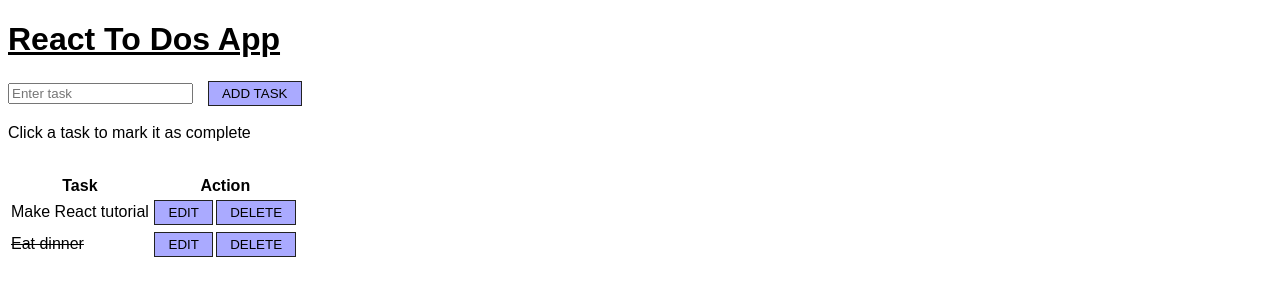
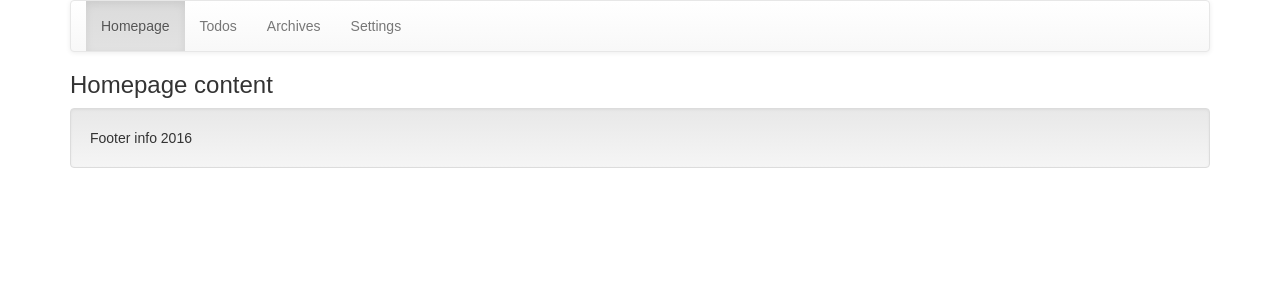
Before and after one commit to sergio-vb/practice-01, a React app: page / in a window 1280 px wide. Built offline with nearby package versions, Linux system fonts and the light colour scheme.

Commit message:
Adding routes and separate pages.

```diff
--- a/index.html
+++ b/index.html
@@ -3,9 +3,30 @@
 <head>
 	<meta charset="UTF-8">
 	<title>React ToDos App</title>
+
+	<!-- Latest compiled and minified CSS -->
+	<link rel="stylesheet" href="https://maxcdn.bootstrapcdn.com/bootstrap/3.3.7/css/bootstrap.min.css" integrity="sha384-BVYiiSIFeK1dGmJRAkycuHAHRg32OmUcww7on3RYdg4Va+PmSTsz/K68vbdEjh4u" crossorigin="anonymous">
+
+	<!-- Optional theme -->
+	<link rel="stylesheet" href="https://maxcdn.bootstrapcdn.com/bootstrap/3.3.7/css/bootstrap-theme.min.css" integrity="sha384-rHyoN1iRsVXV4nD0JutlnGaslCJuC7uwjduW9SVrLvRYooPp2bWYgmgJQIXwl/Sp" crossorigin="anonymous">
+
+
 </head>
 <body>
 	<div id="app"></div>
+
+
+
+	<script
+		src="https://code.jquery.com/jquery-1.12.4.min.js"
+		integrity="sha256-ZosEbRLbNQzLpnKIkEdrPv7lOy9C27hHQ+Xp8a4MxAQ="
+		crossorigin="anonymous"></script>
+
+	<!-- Latest compiled and minified JavaScript -->
+	<script src="https://maxcdn.bootstrapcdn.com/bootstrap/3.3.7/js/bootstrap.min.js" integrity="sha384-Tc5IQib027qvyjSMfHjOMaLkfuWVxZxUPnCJA7l2mCWNIpG9mGCD8wGNIcPD7Txa" crossorigin="anonymous"></script>
+
+
+
 	<script src="bundle.js"></script>
 
 	<style>
--- a/package.json
+++ b/package.json
@@ -1,5 +1,5 @@
 {
-  "name": "react-to-dos",
+  "name": "practice-01",
   "version": "1.0.0",
   "description": "",
   "main": "index.js",
--- a/src/components/App.js
+++ /dev/null
@@ -1,11 +0,0 @@
-import React from 'react';
-
-export default class App extends React.Component{
-
-	render(){
-		const message = "ola ke ase?";
-		return (
-			<h1>Hello World! Message: {message}</h1>
-		);
-	}
-}
--- /dev/null
+++ b/src/components/global-nav.js
@@ -0,0 +1,28 @@
+import React from 'react';
+import { Link } from 'react-router';
+
+export default class GlobalNav extends React.Component{
+	render(){
+		console.log(this.props);
+		const { location } = this.props;
+		const homepageClass = location.pathname === "/" ? "active" : "";
+		const todosClass = location.pathname.match(/^\/todos/) ? "active" : "";
+		const archivesClass = location.pathname.match(/^\/archives/) ? "active" : "";
+		const settingsClass = location.pathname.match(/^\/settings/) ? "active" : "";
+
+		return (
+			<nav className="navbar navbar-default">
+				<div className="container-fluid">
+
+					<ul className="nav navbar-nav">
+						<li className={homepageClass}><Link to="/">Homepage</Link></li>
+						<li className={todosClass}><Link to="todos">Todos</Link></li>
+						<li className={archivesClass}><Link to="archives">Archives</Link></li>
+						<li className={settingsClass}><Link to="settings">Settings</Link></li>
+					</ul>
+
+				</div>
+			</nav>
+		)
+	}
+}
--- a/src/index.js
+++ b/src/index.js
@@ -1,11 +1,20 @@
 import React from 'react';
 import { render } from 'react-dom';
 import { Router, Route, IndexRoute, hashHistory } from 'react-router';
-import App from 'components/App';
-import App2 from 'components/App2';
+
+import App from 'pages/App';
+import Homepage from 'pages/Homepage';
+import Archives from 'pages/Archives';
+import Settings from 'pages/Settings';
+import Todos from 'pages/Todos';
 
 render(
 	<Router history={hashHistory}>
-		<Route path="/" component={App2}></Route>
+		<Route path="/" component={App}>
+			<IndexRoute component={Homepage}></IndexRoute>
+			<Route path="todos" component={Todos}></Route>
+			<Route path="archives(/:article)" component={Archives}></Route>
+			<Route path="settings" component={Settings}></Route>
+		</Route>
 	</Router>,
 document.getElementById('app'));
--- /dev/null
+++ b/src/pages/App.js
@@ -0,0 +1,28 @@
+import React from 'react';
+import GlobalNav from '../components/global-nav';
+
+export default class App extends React.Component{
+
+	navigate(){
+		this.props.history.pushState(null, "/");
+		/* pushState can be replaced with replaceState, doesn't get history arrows */
+		/* Can be used as onClick={this.navigate.bind(this)} */
+	}
+	render(){
+		return (
+
+			<div className="container">
+
+				<GlobalNav location={this.props.location} />
+
+
+				<div>{this.props.children}</div>
+
+
+				<footer className="well">Footer info 2016</footer>
+
+			</div>
+
+		);
+	}
+}
--- /dev/null
+++ b/src/pages/Archives.js
@@ -0,0 +1,15 @@
+import React from "react";
+
+export default class Archives extends React.Component{
+	render(){
+		const { query } = this.props.location;
+		const { date } = query;
+
+		return (
+			<div>
+				<h3>Archives content ({this.props.params.article})</h3>
+				<p>{date}</p>
+			</div>
+		)
+	}
+}
--- /dev/null
+++ b/src/pages/Homepage.js
@@ -0,0 +1,9 @@
+import React from 'react';
+
+export default class Archives extends React.Component{
+	render(){
+		return (
+			<h3>Homepage content</h3>
+		)
+	}
+}
--- /dev/null
+++ b/src/pages/Settings.js
@@ -0,0 +1,9 @@
+import React from "react";
+
+export default class Settings extends React.Component{
+	render(){
+		return (
+			<h3>Settings content</h3>
+		)
+	}
+}
--- a/src/components/App2.js
+++ b/src/pages/Todos.js
@@ -1,7 +1,7 @@
 import React from 'react';
-import TodosList from './todos-list';
-import CreateTodo from './create-todo.js';
-import ErrorDisplay from './error-display.js';
+import TodosList from '../components/todos-list';
+import CreateTodo from '../components/create-todo.js';
+import ErrorDisplay from '../components/error-display.js';
 
 
 const todos = [
@@ -15,7 +15,7 @@
 }
 ];
 
-export default class App extends React.Component{
+export default class Todos extends React.Component{
 
 	constructor(props){
 		super(props);
@@ -29,7 +29,7 @@
 	render(){
 		return(
 			<div>
-				<h1>React To Dos App</h1>
+				<h3>React To Dos Practice</h3>
 
 				<CreateTodo createTask={this.createTask.bind(this)} />
 				<ErrorDisplay error={this.state.error} />
```
